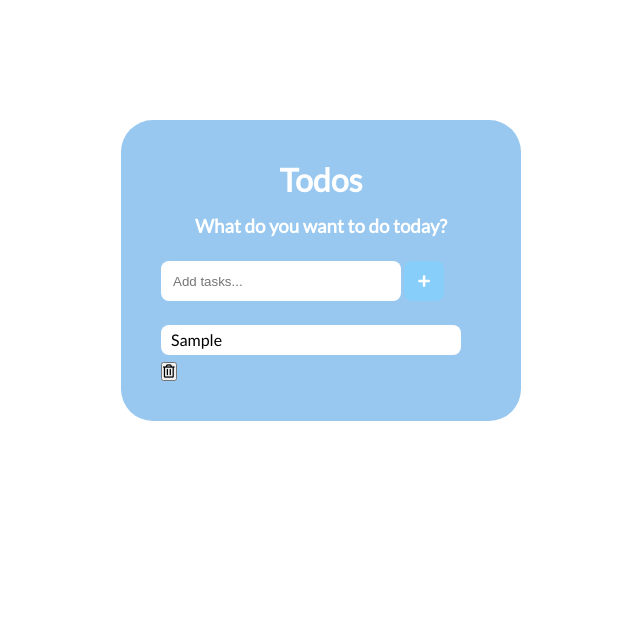
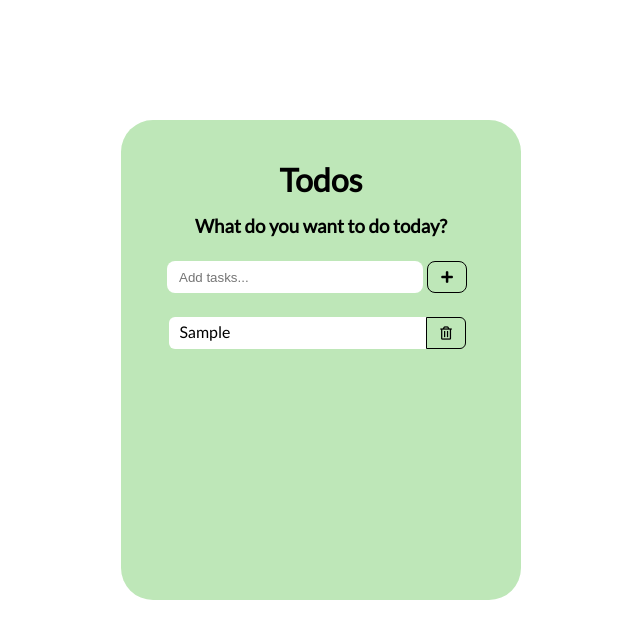
Before and after one commit to kumimochi/Todo-List, a plain HTML site: page index.html in a window 1280 px wide. Both pictures are taken after typing "Sample" into the empty fields and a click on the button 743 px from the left and 281 px from the top of the page. Shown: the whole page, without its empty margins (319-959 px from the left). Drawn offline with Linux system fonts and the light colour scheme.

Commit message:
updated css

```diff
--- a/style.css
+++ b/style.css
@@ -1,17 +1,17 @@
 * {
   box-sizing: border-box;
-  margin: 0;
+  margin: 0 auto;
   padding: 0;
 }
 
 body {
-  font-family: "Lato", sans-serif;
+  font-family: 'Lato', sans-serif;
   height: 100vh;
   width: 100%;
 }
 
 header {
-  color: #fff;
+  color: #000;
   text-align: center;
 }
 
@@ -21,7 +21,7 @@ h3 {
 }
 
 .wrapper {
-  background-color: #98c8f0;
+  background-color: #bee7b8;
   align-items: center;
   margin: 120px auto;
   max-width: 400px;
@@ -32,28 +32,31 @@ h3 {
 
 .todo-input {
   display: flex;
-  height: 40px;
+  justify-content: center;
+  height: 2rem;
   margin-bottom: 1.5rem;
 }
 
 .todo-input input {
-  width: 75%;
+  width: 80%;
   padding-left: 0.75rem;
   outline: none;
   border-radius: 8px;
   border: none;
 }
 
-.todo-input button {
+#input-btn {
   height: 100%;
-  width: 40px;
+  width: 2.5rem;
   border: none;
   outline: none;
-  background-color: lightskyblue;
-  color: #fff;
+  background-color: #bee7b8;
+  color: #000;
   border-radius: 8px;
-  margin-left: 3px;
+  border: 1px solid #000;
   cursor: pointer;
+  position: relative;
+  right: 0.5rem;
 }
 
 .todo-input button:hover {
@@ -63,65 +66,63 @@ h3 {
 
 .todo-list {
   max-height: 250px;
-  overflow-y: auto;
 }
 
-.todo-list li {
-  height: 30px;
-  width: 300px;
+.todoDiv {
+  display: flex;
+  position: relative;
+  left: 2%;
+}
+
+.todo {
+  height: 2rem;
+  width: 17rem;
   line-height: 30px;
   list-style: none;
-  margin-bottom: 5px;
-  border-radius: 8px;
+  margin-bottom: 0.5rem;
+  border-radius: 6px 0px 0px 6px;
   position: relative;
   background-color: white;
   padding: 0px 10px;
-  overflow: hidden;
   cursor: pointer;
 }
 
-.todo-list li span:hover {
-  transition: all 0.2 ease-in-out;
-}
-
-.todo-list li span {
-  right: -30px;
-  position: absolute;
-  background-color: lightskyblue;
-  color: #fff;
-  height: 100%;
-  width: 30px;
+.delete {
+  position: relative;
+  background-color: #bee7b8;
+  color: #000;
+  height: 2rem;
+  width: 2.5rem;
   text-align: center;
-  border-radius: 0 8px 8px 0;
+  border-radius: 0 6px 6px 0;
+  border: solid 1.5px black;
   cursor: pointer;
-  overflow: hidden;
-}
-
-.todo-list li:hover span {
-  right: 0px;
-  transition: all 0.3s ease-in;
-}
-
-.todo-details {
-  display: inline-flex;
-  margin-top: 2rem;
-  color: #fff;
-  width: 100%;
-  font-size: 1.2rem;
-}
-
-.todo-details button {
-  border: none;
+  float: right;
+  right: 1.2rem;
   outline: none;
-  font-size: 1.2rem;
-  background-color: lightskyblue;
-  color: #fff;
-  border-radius: 8px;
-  padding: 3px 5px;
-  cursor: pointer;
 }
 
 .completed {
   text-decoration: line-through;
-  background-color: gray;
+  opacity: 0.7;
 }
+
+@media (min-width: 280px) {
+  .wrapper {
+    width: 15rem;
+  }
+}
+
+@media (min-width: 320px) {
+  .wrapper {
+    height: 20rem;
+    width: 18rem;
+  }
+}
+
+@media (min-width: 768px) {
+  .wrapper {
+    height: 30rem;
+    width: 25rem;
+  }
+}
```
